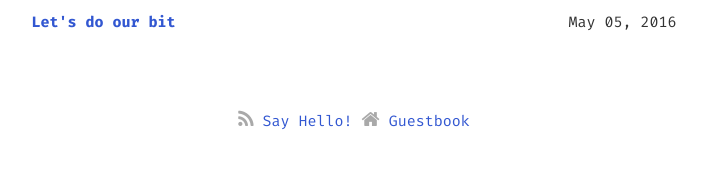
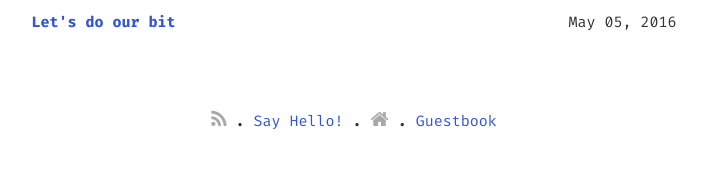
Before and after one commit to anbarasiu/fluid, a Jekyll site: the page built from index.html, in a window 1280 px wide. Shown: the part 404-573 px from the top of the page, without its empty margins (286-993 px from the left). Built offline with Jekyll 4.4.1, drawn with Linux system fonts in a browser that asks for light colours.

Commit message:
chore: footer divider

```diff
--- a/_layouts/default.html
+++ b/_layouts/default.html
@@ -58,11 +58,14 @@ layout: compress
   <div class="social-footer-icons">
     <a href="{{site.url}}/atom.xml" title="Feed RSS" target="_blank" rel="noopener noreferrer"><i
         class="fa fa-rss" aria-hidden="true"></i></a>
+    <b> . </b>
     <a href="mailto:hi@anbuu.in" title="Say Hello!" target="_blank"
       rel="noopener noreferrer">Say Hello!</a>
+    <b> . </b>
     <a href="https://anbuu.in" title="Back to the Arch" target="_blank"
     rel="noopener noreferrer"><i
     class="fa fa-home" aria-hidden="true"></i></a>
+    <b> . </b>
     <a href="https://www.yourworldoftext.com/~anbu/" title="Sign here!" target="_blank"
       rel="noopener noreferrer">Guestbook</a>
   </div>
```
